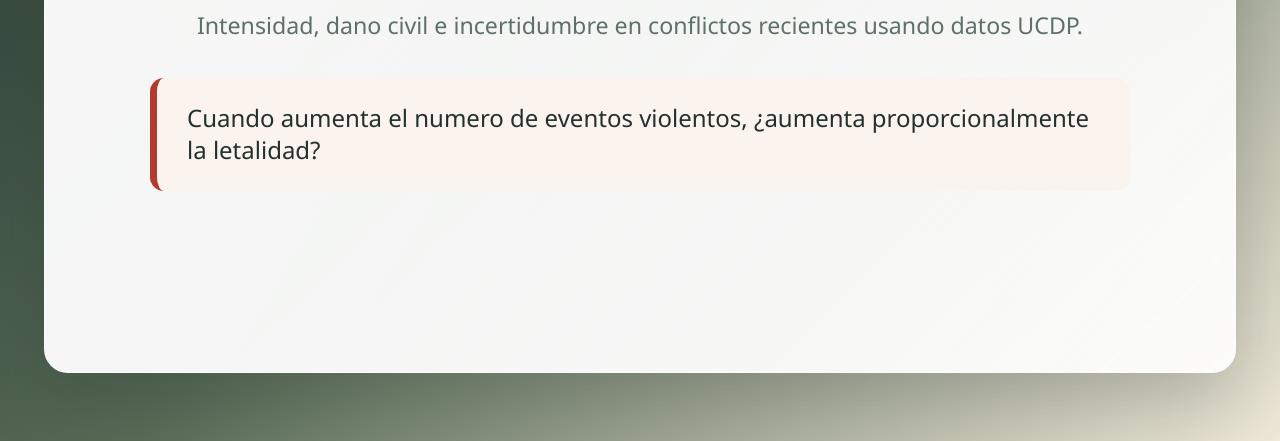
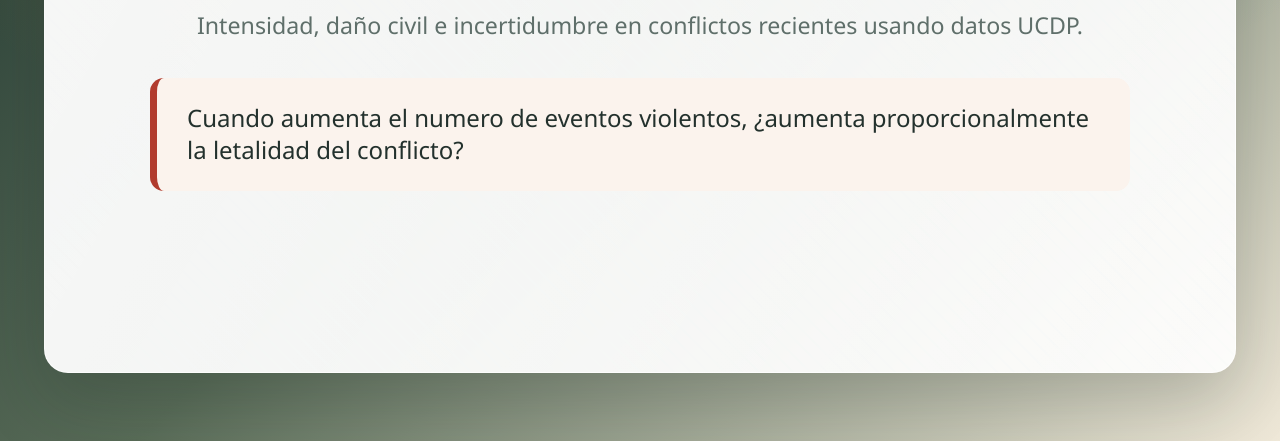
Before and after one commit to juannietocaceres/Analitica-de-datos, a plain HTML site: page proyecto_conflicto_ucdp/presentacion_conflictos_ucdp.html in a window 1280 px wide. Shown: the part 359-800 px from the top of the page. Drawn offline with Linux system fonts and the light colour scheme.

Commit message:
correcciones 1.0

```diff
--- a/proyecto_conflicto_ucdp/presentacion_conflictos_ucdp.html
+++ b/proyecto_conflicto_ucdp/presentacion_conflictos_ucdp.html
@@ -473,9 +473,9 @@
       <div>
         <span class="eyebrow">Analitica de datos | Proyecto final</span>
         <h1>Mas alla del conteo</h1>
-        <p class="subtitle">Intensidad, dano civil e incertidumbre en conflictos recientes usando datos UCDP.</p>
+        <p class="subtitle">Intensidad, daño civil e incertidumbre en conflictos recientes usando datos UCDP.</p>
         <div class="hero-question">
-          Cuando aumenta el numero de eventos violentos, ¿aumenta proporcionalmente la letalidad?
+          Cuando aumenta el numero de eventos violentos, ¿aumenta proporcionalmente la letalidad del conflicto?
         </div>
       </div>
       <div class="speaker">
```
